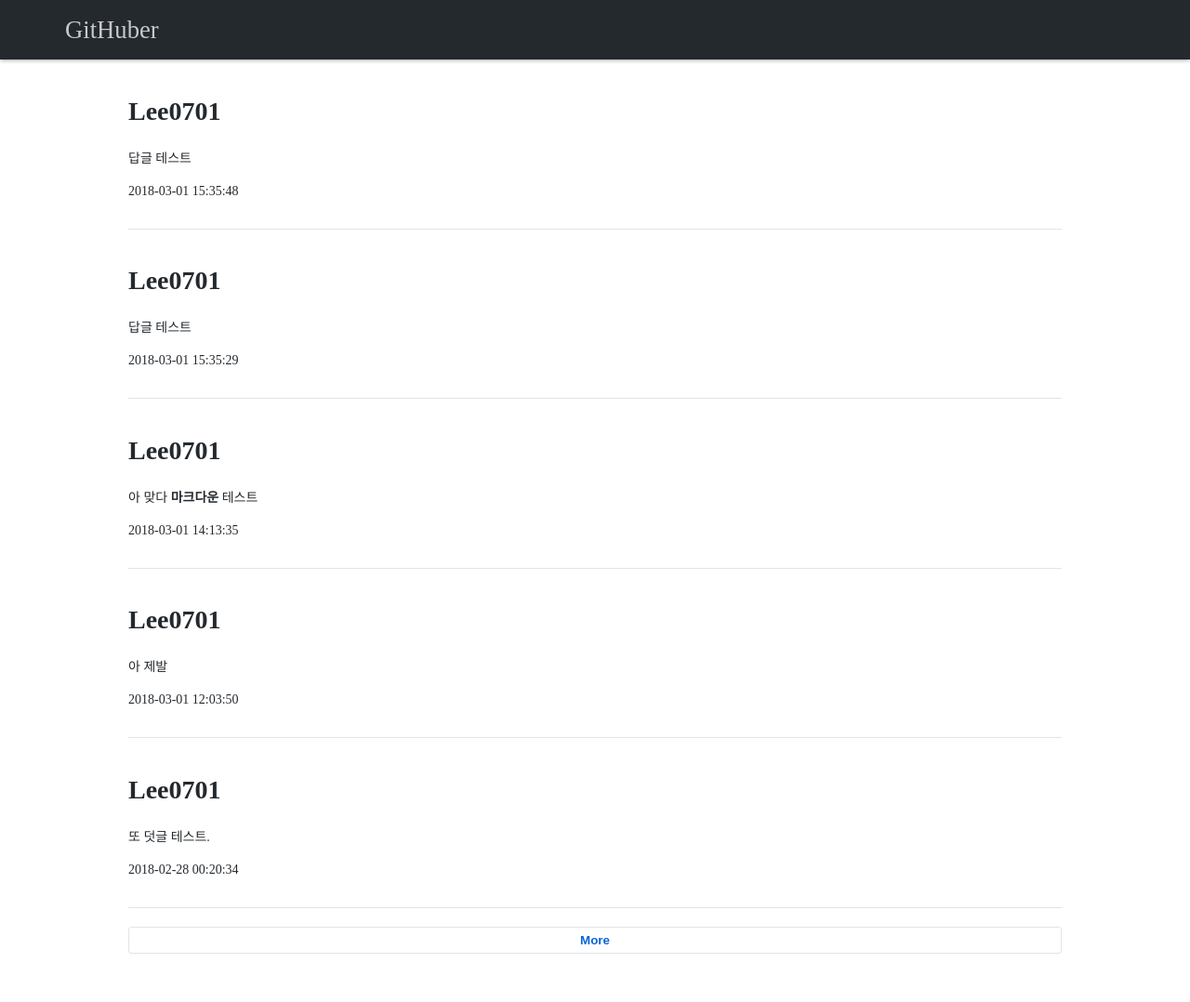
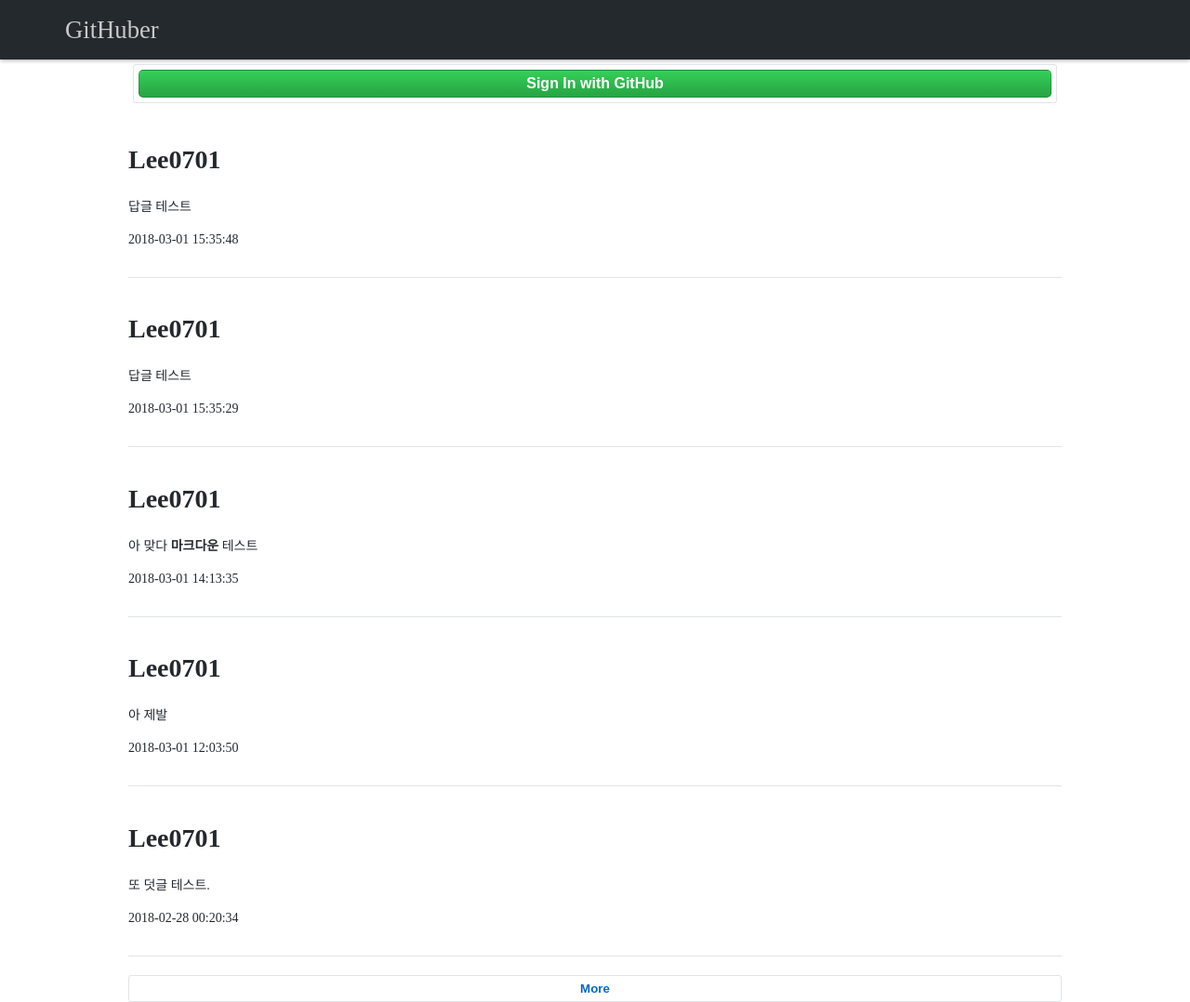
Before and after one commit to Lee0701/GitHuber, a Jekyll site: the page built from index.html, in a window 1280 px wide. Shown: the whole page at 93% size. Built offline with Jekyll 4.4.1, drawn with Linux system fonts in a browser that asks for light colours; before the commit the page ends 1026 px from its top, so only the background shows below that.

Commit message:
Include write.html

```diff
--- a/index.html
+++ b/index.html
@@ -4,7 +4,7 @@ layout: default
 <script src="{{ site.baseurl }}/js/index.js"></script>
 
 <div class="posts">
-	<div id="write"></div>
+	<div id="write">{% include write.html %}</div>
 
 	<div id="content"></div>
 
```
